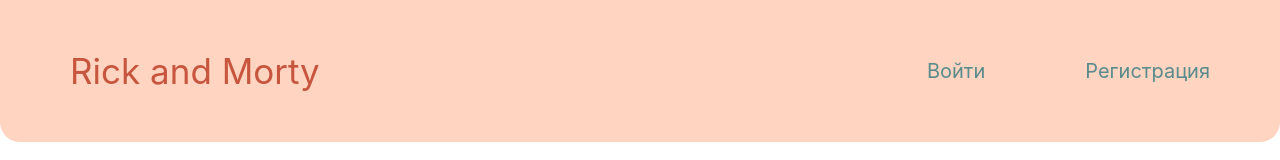
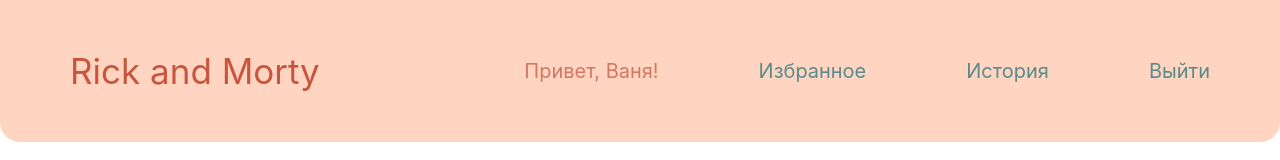
Before and after one commit to sanicDogg/Rickandmorty, a React (Create React App) app: page / in a window 1280 px wide. Shown: the top 160 px of the page. Built offline with nearby package versions, Linux system fonts and the light colour scheme.

Commit message:
Рефакторинг header

```diff
--- a/src/components/Header/Header.jsx
+++ b/src/components/Header/Header.jsx
@@ -1,11 +1,13 @@
 import classes from "./styles/headerStyle.module.css";
-import {Link} from "react-router-dom";
+import { Link } from "react-router-dom";
 
 export function Header() {
-  const isLoggedIn = false;
+  const isLoggedIn = true;
+  const user = "Ваня";
 
   const LoggedIn = () => (
     <>
+      <div className={classes.greeting}>Привет, {user}!</div>
       <Link to="/favorites">Избранное</Link>
       <Link to="/history">История</Link>
       <Link to="/logout">Выйти</Link>
--- a/src/components/Header/styles/headerStyle.module.css
+++ b/src/components/Header/styles/headerStyle.module.css
@@ -23,7 +23,11 @@
 
 .menu {
   display: inline-flex;
+  align-items: center;
   gap: 100px;
+}
+.menu .greeting {
+  color: #d37764;
 }
 .menu a:visited, .menu a:link {
   color: #588b8b;
--- a/src/components/Header/styles/headerStyle.module.scss
+++ b/src/components/Header/styles/headerStyle.module.scss
@@ -1,6 +1,4 @@
-$logoColor: #c8553d;
-$linkColor: #588b8b;
-$bgColor: #ffd5c2;
+@import "../../../styles/_var.scss";
 
 header {
   display: flex;
@@ -29,7 +27,12 @@
 
 .menu {
   display: inline-flex;
+  align-items: center;
   gap: 100px;
+
+  .greeting {
+    color: $greetingColor;
+  }
 
   a {
 
```
Also changed, not shown: src/styles/_var.scss (+9 -0 lines), 1 other file (tests, documents, lock files or other folders).
